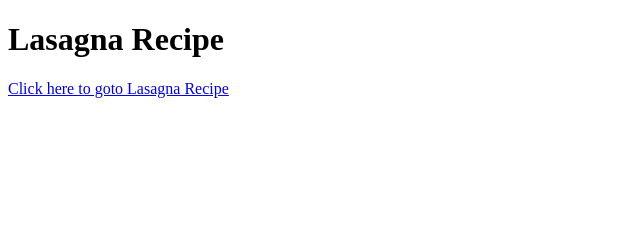
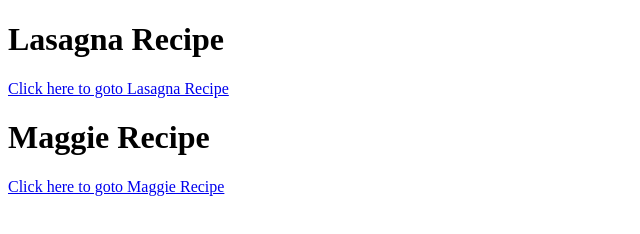
Before and after one commit to KamalveerStarkyDev/recipes-project, a plain HTML site: page index.html in a window 1280 px wide. Shown: the whole page, without its empty margins (0-640 px from the left). Drawn offline with Linux system fonts and the light colour scheme.

Commit message:
just added maggie page link

```diff
--- a/index.html
+++ b/index.html
@@ -8,5 +8,7 @@
 <body>
     <h1>Lasagna Recipe</h1>
     <a href="./recipes/lasagna.html">Click here to goto Lasagna Recipe</a>
+    <h1>Maggie Recipe</h1>
+    <a href="./recipes/maggi.html">Click here to goto Maggie Recipe</a>
 </body>
 </html>
```
